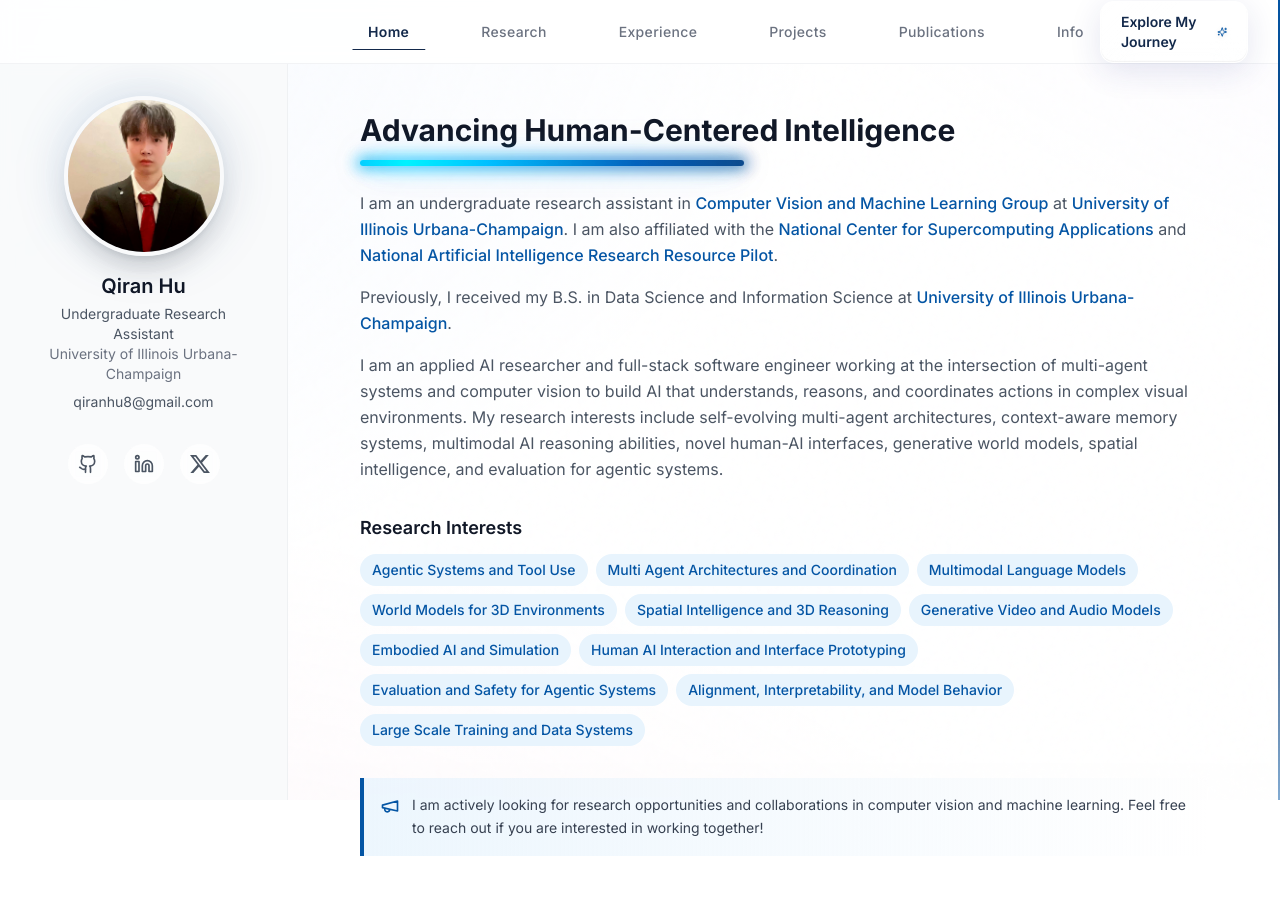
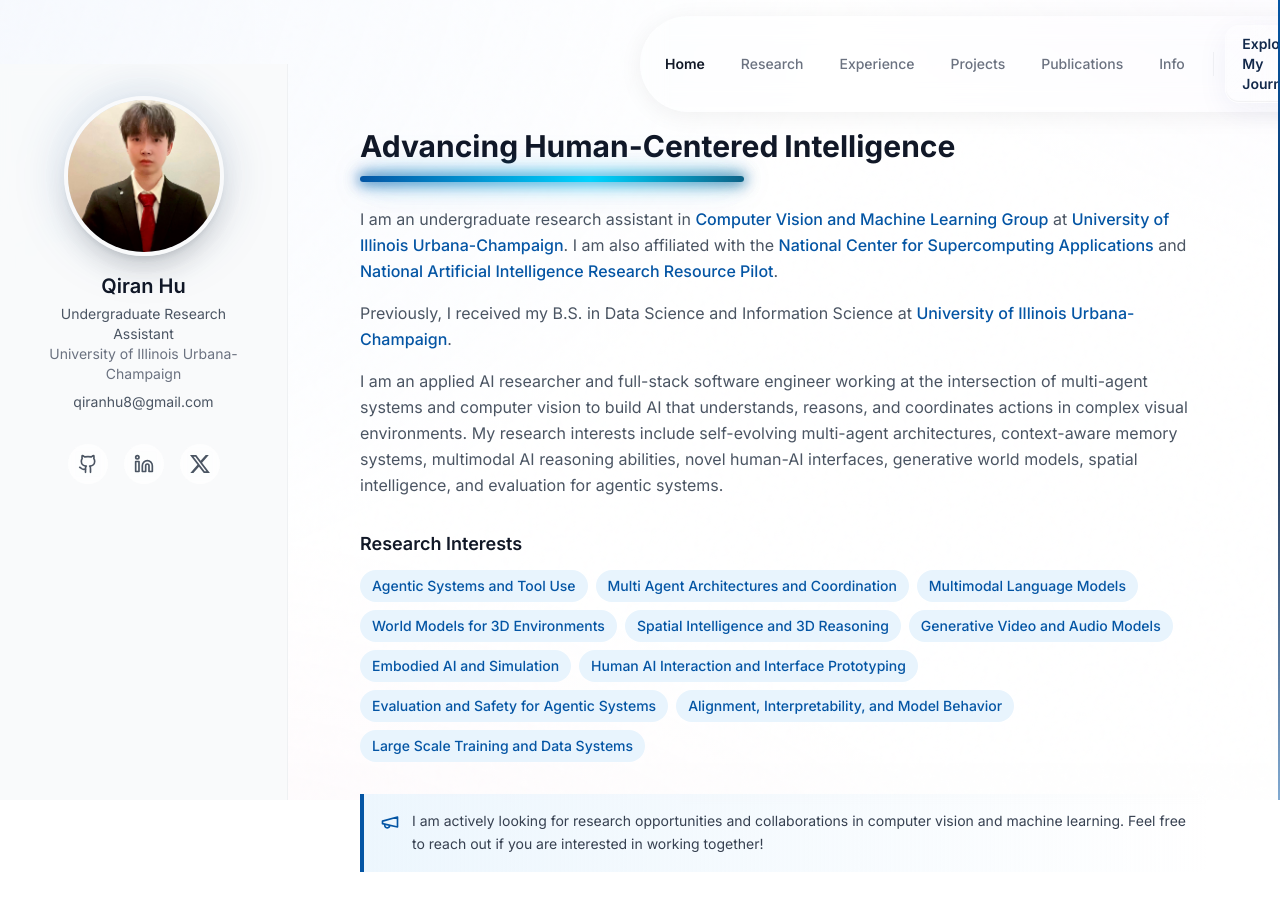
Before and after one commit to Edward-H26/Edward-H26.github.io, a React (Vite) app: page / in a window 1280 px wide. Shown: the top 910 px of the page. Built offline with nearby package versions, Linux system fonts and the light colour scheme.

Commit message:
Add a floating nav pill and page boundary scroll
Center the desktop nav in a fixed pill at the top. Add a separate mobile header for the menu button.

```diff
--- a/src/App.tsx
+++ b/src/App.tsx
@@ -3,6 +3,7 @@ import { Routes, Route, useLocation } from "react-router-dom"
 
 import { Layout } from "@/components/layout/Layout"
 import { Navigation } from "@/components/layout/Navigation"
+import { usePageBoundaryScroll } from "@/hooks/usePageBoundaryScroll"
 import { HomePage } from "@/pages/HomePage"
 import { ResearchPage } from "@/pages/ResearchPage"
 import { PublicationsPage } from "@/pages/PublicationsPage"
@@ -13,6 +14,8 @@ import { InfoPage } from "@/pages/InfoPage"
 function App() {
   const location = useLocation()
   const [mobileMenuOpen, setMobileMenuOpen] = useState(false)
+
+  usePageBoundaryScroll({ enabled: true })
 
   useEffect(() => {
     window.scrollTo({ top: 0, behavior: "instant" })
--- a/src/components/layout/Layout.tsx
+++ b/src/components/layout/Layout.tsx
@@ -22,7 +22,7 @@ export function Layout({ mobileMenuOpen, onMobileMenuClose }: LayoutProps) {
       <div className="flex relative">
         <Sidebar className="hidden lg:block" />
 
-        <main className="flex-1 lg:ml-72 pt-16">
+        <main className="flex-1 lg:ml-72 pt-20">
           <div className="max-w-4xl mx-auto px-6 py-12">
             <Outlet />
           </div>
--- a/src/components/layout/Navigation.tsx
+++ b/src/components/layout/Navigation.tsx
@@ -20,21 +20,21 @@ export function Navigation({ onMenuClick }: NavigationProps) {
   const prefersReducedMotion = useReducedMotion()
   const { scrollY } = useScroll()
 
-  const headerHeight = useTransform(scrollY, [0, 100], [64, 56])
-  const bgOpacity = useTransform(scrollY, [0, 50], [0.85, 0.95])
+  const bgOpacity = useTransform(scrollY, [0, 50], [0.02, 0.06])
 
   if (prefersReducedMotion) {
     return (
-      <header className="fixed top-0 left-0 right-0 h-16 glass-nav z-50">
-        <div className="h-full w-full px-6 lg:pl-80 lg:pr-8 flex items-center justify-between">
-          <nav className="hidden lg:flex items-center gap-10 ml-8">
+      <>
+        <header className="fixed top-4 left-1/2 -translate-x-1/2 z-50 hidden lg:block">
+          <div className="nav-pill px-2 py-2 flex items-center gap-1">
+            <nav className="flex items-center gap-1">
               {NAV_ITEMS.map((item) => (
                 <NavLink
                   key={item.path}
                   to={item.path}
                   end={item.path === "/"}
                   className={({ isActive }) =>
-                  `nav-link ${isActive ? "active" : ""}`
+                    `nav-link-pill ${isActive ? "active" : ""}`
                   }
                 >
                   {item.label}
@@ -42,50 +42,62 @@ export function Navigation({ onMenuClick }: NavigationProps) {
               ))}
             </nav>
 
+            <div className="w-px h-6 bg-gray-200/50 mx-2" />
+
             <a
               href="https://edward-h26.github.io/PersonalWebsite/"
               target="_blank"
               rel="noopener noreferrer"
-            className="hidden lg:inline-flex px-5 py-2.5 text-sm font-semibold liquid-glass-button"
+              className="px-4 py-2 text-sm font-semibold liquid-glass-button rounded-full"
             >
               <span className="liquid-glass-button-content">
                 <span>Explore My Journey</span>
-              <Sparkles size={16} className="liquid-glass-icon" />
+                <Sparkles size={14} className="liquid-glass-icon" />
               </span>
             </a>
+          </div>
+        </header>
 
+        <header className="fixed top-0 left-0 right-0 h-16 glass-nav z-50 lg:hidden">
+          <div className="h-full w-full px-6 flex items-center justify-end">
             <button
               onClick={onMenuClick}
-            className="lg:hidden p-2 rounded-lg text-gray-600 hover:bg-gray-100/80 transition-colors"
+              className="p-2 rounded-lg text-gray-600 hover:bg-gray-100/80 transition-colors"
               aria-label="Open menu"
             >
               <Menu size={20} />
             </button>
           </div>
         </header>
+      </>
     )
   }
 
   return (
+    <>
       <motion.header
-      className="fixed top-0 left-0 right-0 glass-nav z-50"
+        className="fixed top-4 left-1/2 -translate-x-1/2 z-50 hidden lg:block"
+        initial={{ opacity: 0, y: -20 }}
+        animate={{ opacity: 1, y: 0 }}
+        transition={{ duration: 0.5, ease: "easeOut" }}
+      >
+        <motion.div
+          className="nav-pill px-2 py-2 flex items-center gap-1"
           style={{
-        height: headerHeight,
             backgroundColor: useTransform(
               bgOpacity,
               (v) => `rgba(255, 255, 255, ${v})`
             ),
           }}
         >
-      <div className="h-full w-full px-6 lg:pl-80 lg:pr-8 flex items-center justify-between">
-        <nav className="hidden lg:flex items-center gap-10 ml-8">
+          <nav className="flex items-center gap-1">
             {NAV_ITEMS.map((item) => (
               <NavLink
                 key={item.path}
                 to={item.path}
                 end={item.path === "/"}
                 className={({ isActive }) =>
-                `nav-link ${isActive ? "active" : ""}`
+                  `nav-link-pill ${isActive ? "active" : ""}`
                 }
               >
                 {item.label}
@@ -93,26 +105,33 @@ export function Navigation({ onMenuClick }: NavigationProps) {
             ))}
           </nav>
 
+          <div className="w-px h-6 bg-gray-200/50 mx-2" />
+
           <a
             href="https://edward-h26.github.io/PersonalWebsite/"
             target="_blank"
             rel="noopener noreferrer"
-          className="hidden lg:inline-flex px-5 py-2.5 text-sm font-semibold liquid-glass-button"
+            className="px-4 py-2 text-sm font-semibold liquid-glass-button rounded-full"
           >
             <span className="liquid-glass-button-content">
               <span>Explore My Journey</span>
-            <Sparkles size={16} className="liquid-glass-icon" />
+              <Sparkles size={14} className="liquid-glass-icon" />
             </span>
           </a>
+        </motion.div>
+      </motion.header>
 
+      <header className="fixed top-0 left-0 right-0 h-16 glass-nav z-50 lg:hidden">
+        <div className="h-full w-full px-6 flex items-center justify-end">
           <button
             onClick={onMenuClick}
-          className="lg:hidden p-2 rounded-lg text-gray-600 hover:bg-gray-100/80 transition-colors"
+            className="p-2 rounded-lg text-gray-600 hover:bg-gray-100/80 transition-colors"
             aria-label="Open menu"
           >
             <Menu size={20} />
           </button>
         </div>
-    </motion.header>
+      </header>
+    </>
   )
 }
--- /dev/null
+++ b/src/hooks/usePageBoundaryScroll.ts
@@ -0,0 +1,69 @@
+import { useEffect, useRef, useCallback } from "react"
+import { useNavigate, useLocation } from "react-router-dom"
+
+const PAGE_ORDER = ["/", "/research", "/experience", "/projects", "/publications", "/info"]
+
+interface UsePageBoundaryScrollOptions {
+  enabled?: boolean
+  scrollThreshold?: number
+  cooldownMs?: number
+}
+
+export function usePageBoundaryScroll({
+  enabled = true,
+  scrollThreshold = 120,
+  cooldownMs = 1000,
+}: UsePageBoundaryScrollOptions = {}) {
+  const navigate = useNavigate()
+  const location = useLocation()
+  const lastNavigationTime = useRef(0)
+  const accumulatedScroll = useRef(0)
+
+  const getNextPage = useCallback((path: string) => {
+    const idx = PAGE_ORDER.indexOf(path)
+    if (idx === -1) return PAGE_ORDER[0]
+    return PAGE_ORDER[(idx + 1) % PAGE_ORDER.length]
+  }, [])
+
+  const getPreviousPage = useCallback((path: string) => {
+    const idx = PAGE_ORDER.indexOf(path)
+    if (idx === -1) return PAGE_ORDER[PAGE_ORDER.length - 1]
+    return PAGE_ORDER[(idx - 1 + PAGE_ORDER.length) % PAGE_ORDER.length]
+  }, [])
+
+  useEffect(() => {
+    if (!enabled) return
+
+    const handleWheel = (e: WheelEvent) => {
+      const now = Date.now()
+      if (now - lastNavigationTime.current < cooldownMs) return
+
+      const { scrollY } = window
+      const { innerHeight } = window
+      const { scrollHeight } = document.documentElement
+      const isAtBottom = scrollY + innerHeight >= scrollHeight - 10
+      const isAtTop = scrollY <= 10
+
+      if (isAtBottom && e.deltaY > 0) {
+        accumulatedScroll.current += e.deltaY
+        if (accumulatedScroll.current >= scrollThreshold) {
+          lastNavigationTime.current = now
+          accumulatedScroll.current = 0
+          navigate(getNextPage(location.pathname))
+        }
+      } else if (isAtTop && e.deltaY < 0) {
+        accumulatedScroll.current += Math.abs(e.deltaY)
+        if (accumulatedScroll.current >= scrollThreshold) {
+          lastNavigationTime.current = now
+          accumulatedScroll.current = 0
+          navigate(getPreviousPage(location.pathname))
+        }
+      } else {
+        accumulatedScroll.current = 0
+      }
+    }
+
+    window.addEventListener("wheel", handleWheel, { passive: true })
+    return () => window.removeEventListener("wheel", handleWheel)
+  }, [enabled, cooldownMs, scrollThreshold, location.pathname, navigate, getNextPage, getPreviousPage])
+}
--- a/src/styles/globals.css
+++ b/src/styles/globals.css
@@ -85,6 +85,27 @@
     background: rgba(255, 255, 255, 0.96);
     backdrop-filter: blur(8px) saturate(200%);
     -webkit-backdrop-filter: blur(8px) saturate(200%);
+  }
+
+  .nav-pill {
+    @apply backdrop-blur-md rounded-full;
+    background: transparent;
+    border: 1px solid rgba(255, 255, 255, 0.1);
+    box-shadow:
+      0 4px 24px rgba(0, 0, 0, 0.06),
+      inset 0 1px 0 rgba(255, 255, 255, 0.1);
+  }
+
+  .nav-link-pill {
+    @apply relative px-4 py-2 text-sm font-medium text-gray-500 rounded-full transition-all duration-300 no-underline hover:no-underline;
+  }
+
+  .nav-link-pill:hover {
+    @apply text-gray-900 bg-white/10;
+  }
+
+  .nav-link-pill.active {
+    @apply text-gray-900 bg-white/15 font-semibold;
   }
 
   .nav-link {
@@ -285,7 +306,7 @@
     var(--color-primary) 100%
   );
   background-size: 300% 100%;
-  animation: hero-shimmer 2s ease-in-out infinite;
+  animation: hero-shimmer 1.2s ease-out forwards;
   box-shadow:
     0 0 12px rgba(4, 85, 164, 0.6),
     0 0 24px rgba(0, 212, 255, 0.4),
@@ -299,12 +320,9 @@
     background-position: 300% 0;
     filter: brightness(1.1);
   }
-  50% {
-    filter: brightness(1.2);
-  }
   100% {
-    background-position: -300% 0;
-    filter: brightness(1.1);
+    background-position: 0% 0;
+    filter: brightness(1.0);
   }
 }
 
@@ -317,17 +335,17 @@
   filter: blur(8px);
   opacity: 0.6;
   z-index: -1;
-  animation: glow-pulse 2s ease-in-out infinite alternate;
+  animation: glow-pulse 1.2s ease-out forwards;
 }
 
 @keyframes glow-pulse {
   0% {
-    opacity: 0.4;
-    transform: scale(1);
+    opacity: 0;
+    transform: scale(0.98);
   }
   100% {
-    opacity: 0.7;
-    transform: scale(1.02);
+    opacity: 0.6;
+    transform: scale(1);
   }
 }
 
@@ -648,12 +666,12 @@
    ═══════════════════════════════════════════════════════════════════════════ */
 
 .liquid-glass-button {
-  --glass-blur: 16px;
-  --glass-saturation: 180%;
-  --glass-bg: rgba(255, 255, 255, 0.03);
-  --glass-border: rgba(255, 255, 255, 0.15);
-  --glass-highlight: rgba(255, 255, 255, 0.6);
-  --glass-shadow-color: rgba(31, 38, 135, 0.12);
+  --glass-blur: 20px;
+  --glass-saturation: 200%;
+  --glass-bg: rgba(255, 255, 255, 0.01);
+  --glass-border: rgba(255, 255, 255, 0.08);
+  --glass-highlight: rgba(255, 255, 255, 0.4);
+  --glass-shadow-color: rgba(31, 38, 135, 0.06);
 
   position: relative;
   background: var(--glass-bg);
@@ -717,8 +735,8 @@
 
 /* Hover State - Enhanced glass effect */
 .liquid-glass-button:hover {
-  --glass-bg: rgba(255, 255, 255, 0.08);
-  --glass-border: rgba(255, 255, 255, 0.3);
+  --glass-bg: rgba(255, 255, 255, 0.04);
+  --glass-border: rgba(255, 255, 255, 0.15);
   transform: translateY(-2px) scale(1.02);
   box-shadow:
     0 12px 40px rgba(31, 38, 135, 0.18),
```
Lines whose indentation alone changed are shown as unchanged.
